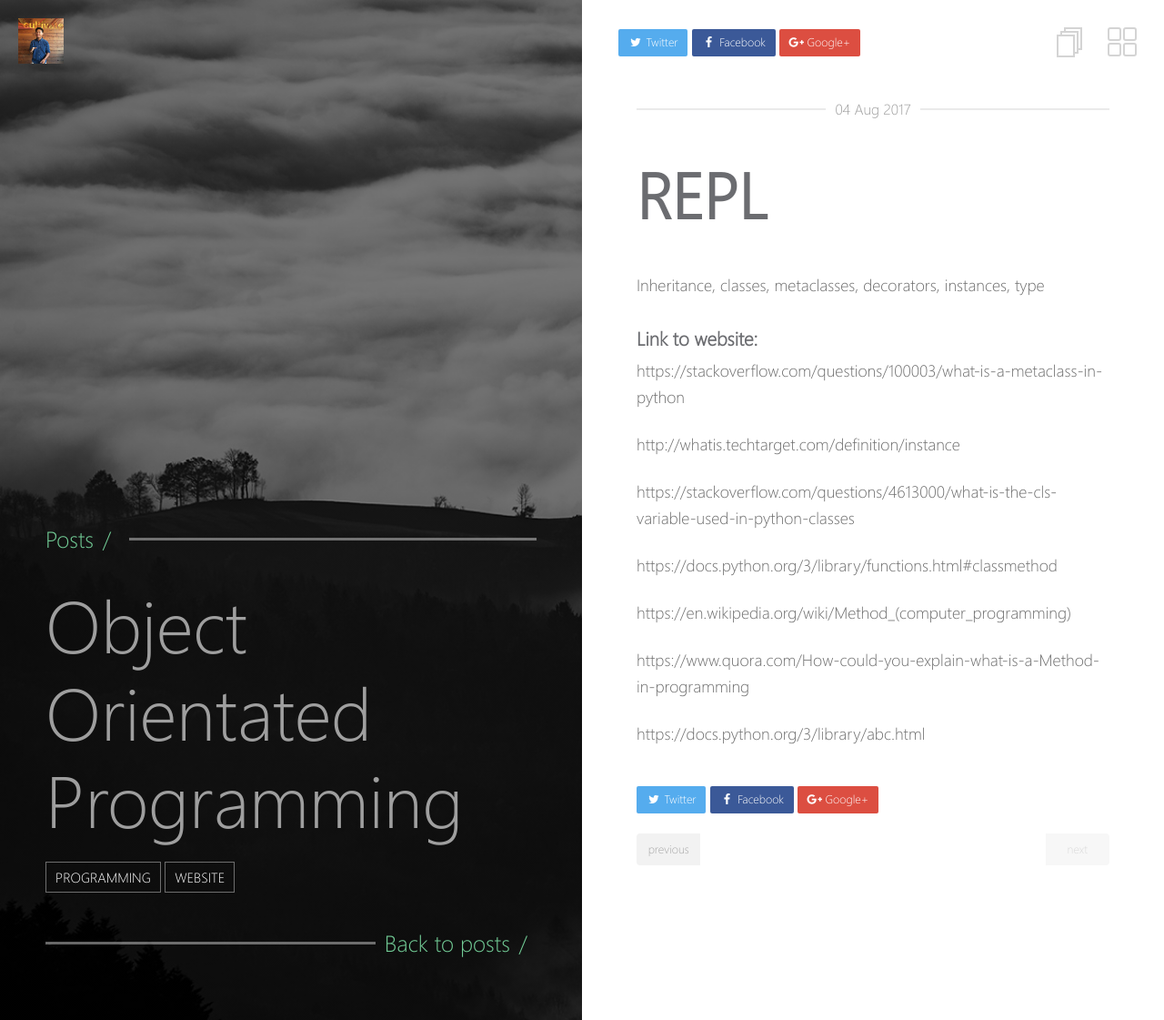
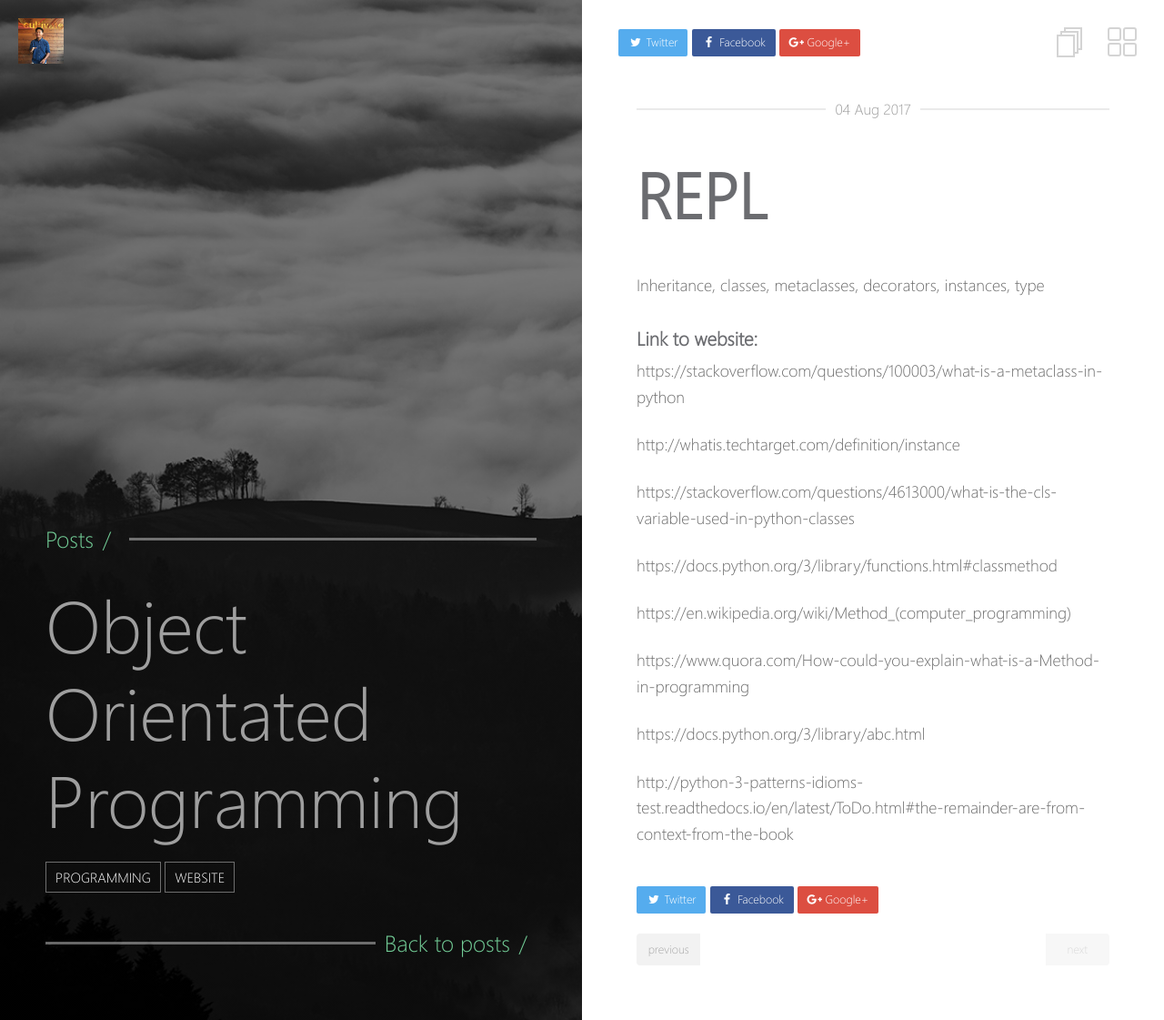
Before and after one commit to ranyishere/ranyishere.github.io, a Jekyll site: the page built from _posts/2017-08-04-classes-inheritance-decorators.md, in a window 1280 px wide. Shown: the whole page at 91% size. Built offline with Jekyll 4.4.1, drawn with Linux system fonts in a browser that asks for light colours; some of the changed lines change nothing that is shown.

Commit message:
new book

```diff
--- a/_posts/2017-08-04-classes-inheritance-decorators.md
+++ b/_posts/2017-08-04-classes-inheritance-decorators.md
@@ -25,3 +25,5 @@ https://en.wikipedia.org/wiki/Method_(computer_programming)
 https://www.quora.com/How-could-you-explain-what-is-a-Method-in-programming
 
 https://docs.python.org/3/library/abc.html
+
+http://python-3-patterns-idioms-test.readthedocs.io/en/latest/ToDo.html#the-remainder-are-from-context-from-the-book
```
